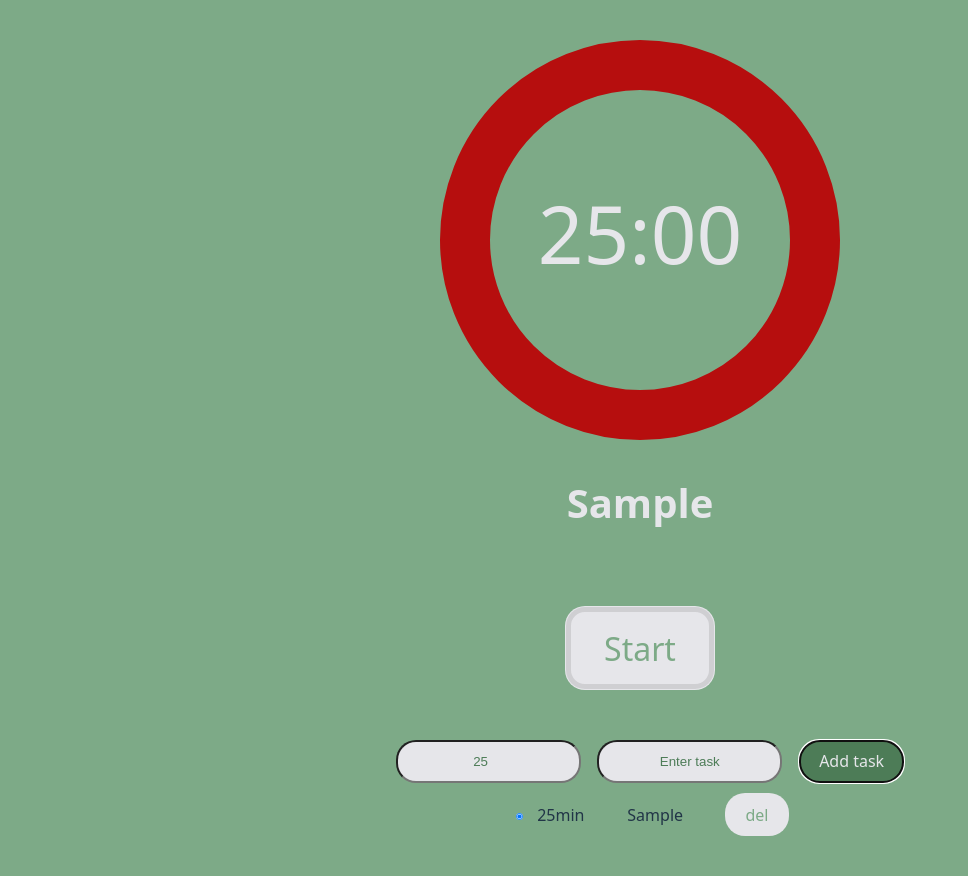
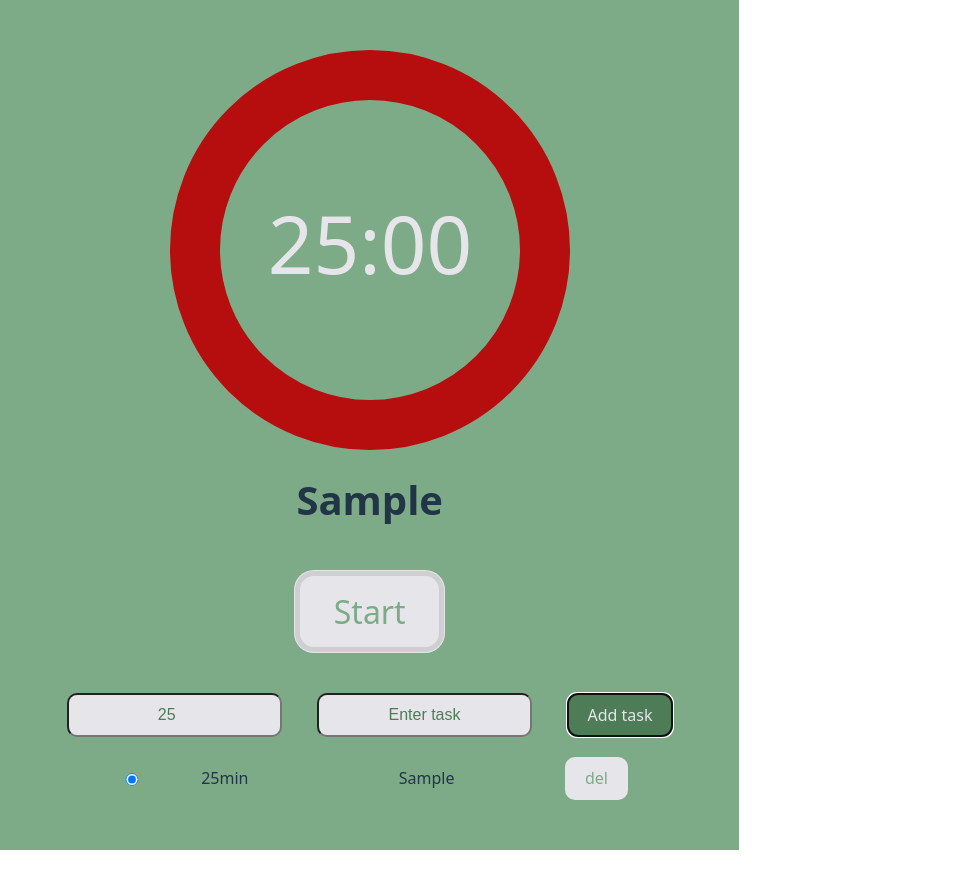
Before and after one commit to jiawu777/jia-timer, a React (Vite) app: page / in a window 1280 px wide. Both pictures are taken after typing "Sample" into the empty fields and a click on the button "Add task". Shown: the whole page, without its empty margins (0-968 px from the left). After the commit the page ends 850 px from the top, so only its background shows below. Built offline with nearby package versions, Linux system fonts and the light colour scheme.

Commit message:
feat/transtopomodoro Jia: 1. 修正SCSS BEM命名

```diff
--- a/src/components/Pomo.jsx
+++ b/src/components/Pomo.jsx
@@ -185,14 +185,14 @@ const Pomo = () => {
     }
 
       return(
-        <li key={`${item.id}`} className="pomo__taskListLI" >
-          <label className="pomo__taskListItem">
-            <input className="pomo__taskListItem pomo__taskListItem--radio" type="radio" name="listGroupRadio" value="" id=""
+        <li key={`${item.id}`} className="taskList__LI" >
+          <label className="taskList__label">
+            <input className="taskList__radio" type="radio" name="listGroupRadio" value="" id=""
             checked={userInfoRef.current.currentTaskId === item.id}
             onChange={()=>handleTaskSelection(item)}/>
-            <div className="pomo__taskListItem pomo__taskListItem--time">{item.time/60}min</div>
-            <div className="pomo__taskListItem pomo__taskListItem--task">{item.name}</div>
-            <button className="pomo__btn pomo__btn--delBtn" type="button"
+            <div className="taskList__time">{item.time/60}min</div>
+            <div className="taskList__taskName">{item.name}</div>
+            <button className="taskList__delBtn" type="button"
             onClick={handleTaskDeletion}>{delBtn}</button>
             </label>
         </li>
@@ -203,27 +203,27 @@ const child = userInfoRef.current?.tasks?.map(forMapTasks) ?? [];
 
   return (
     <div className={`pomo__wrapper ${timerSwitch ? 'pomo__wrapper--start' : ''}`}>
-      <div className="pomo__display">
+      <div className="display__wrapper">
         <CircularProgress
-          className="pomo__circular"
+          className="display__circular"
           timer={timer}
           timeInput={currentTask?.time||1500}
           size={CircularSize}
           strokeWidth={CircularStrokeWidth}
         ></CircularProgress>
-        <h2 className="pomo__currentTaskName">{currentTask?.name || 'Time to focus!'}</h2>
+        <h2 className="display__currentTaskName">{currentTask?.name || 'Time to focus!'}</h2>
       </div>
 
-      <div className="pomo__btn">
+      <div className="switch__wrapper">
         <button
-          className={`pomo__btn pomo__btn${timerSwitch ? '--pause' : '--start'}`}
+          className={`switch__timer ${timerSwitch ? 'switch__timer--pause' : 'switch__timer--start'}`}
           onClick={switchTimer}
         >
           {timerSwitch ? TimerStop : TimerStart}
         </button>
 
         <button
-          className={`pomo__btn ${timerSwitch ? 'pomo__btn--skip' : 'pomo__btn--hide'}`}
+          className={`switch__next ${timerSwitch ? 'switch__next--skip' : 'switch__next--hide'}`}
           onClick={nextTask}
         >
           {TimerSkip}
@@ -231,10 +231,10 @@ const child = userInfoRef.current?.tasks?.map(forMapTasks) ?? [];
 
       </div>
 
-      <div className={`"pomo__input" ${timerSwitch ? 'pomo__input--start' : ''}`}>
-        <form className="pomo__form">
+      <div className={`input__wrapper ${timerSwitch ? 'input__wrapper--start' : ''}`}>
+        <form className="input__form">
           <input
-            className="pomo__input pomo__input--time"
+            className="input__time"
             type="number"
             ref={timeInputRef}
             defaultValue={defaultTime}
@@ -242,25 +242,25 @@ const child = userInfoRef.current?.tasks?.map(forMapTasks) ?? [];
             required
           />
           <input
-            className="pomo__input pomo__input--task"
+            className="input__task"
             type="text"
             ref={taskInputRef}
             placeholder="Enter task"
             required
           />
           <button
-            className="pomo__btn pomo__btn--addTask"
+            className="input__addTaskBtn"
             onClick={handleTaskInput}
           >
             {addTaskBtn}
           </button>
         </form>
-        <div className="pomo__taskList">
-            <ul className="pomo__taskListUL">
+      </div>
+      <div className={`taskList__wrapper ${timerSwitch ? 'input__wrapper--start' : ''}`}>
+            <ul className="taskList__UL">
               {child}
             </ul>
-          </div>
-      </div>
+        </div>
     </div>
   );
 };
--- a/src/components/Pomo.scss
+++ b/src/components/Pomo.scss
@@ -1,130 +1,70 @@
 .pomo {
-    &__wrapper {
-      padding: 5vh 0px;
-      gap: 5vh;
-      width: 100vw;
+    &__wrapper{
+        display: flex;
+        flex-flow: column nowrap;
+        flex-grow: 1;
+        margin: 0px;
+        padding: 0px;
+        width: 100%;
         height: auto;
+        padding: 50px;
+        gap: 20px;
         background-color: #7daa87;
         display: flex;
-      flex-flow: column nowrap;
         justify-content: center;
         align-items: center;
         &--start{
         background-color: #FE4A49;
         }
     }
+  }
+.display {
+      &__wrapper{
+        display: flex;
+        flex-flow: column wrap;
+        justify-content: center;
+        align-items: center;
+        gap: 20px;
+      }
 
-    &__display {
+      &__circular{
         width: 100%;
         display: flex;
         align-items: center;
         justify-content: center;
         color: #E6E6EA;
         flex-flow: column nowrap;
-    }
-
-    &__circular{
         font-size: 20 rem;
       }
 
       &__currentTaskName{
         display: flex;
         justify-content: center;
-      max-width: 50%;
+        width: 50%;
         text-overflow: ellipsis;
         white-space: nowrap;
         font-size: 2.5rem;
         overflow: hidden;
-    }
-
-    &__input{
-      max-width: 50%;
-      display: flex;
-      flex-flow: column wrap;
-      text-align: center;
-      border-radius: 20px;
-
-      &--start{
-        display: none;
-      }
-      &--time{
-        background-color: #E6E6EA;
-        color: #4d7c57;
-      }
-      &--task{
-        background-color: #E6E6EA;
-        color: #4d7c57;
-      }
-      &::placeholder{
-        color: #4d7c57;
+        margin: 0px;
         }
   }
 
-    &__form{
-      width: 100%;
-      display: flex;
-      justify-content: space-around;
-      padding: 10px;
-      gap: 10px;
-    }
-
-    &__taskList{
-      display: flex;
-      justify-content: center;
-      height: auto;
-    }
-
-    &__taskListUL{
-      display: flex;
-      flex-direction: column;
-      padding: 0px 20px;
-      margin: 0px;
-      gap: 10px 0px;
-    }
-
-    &__taskListLI{
-      list-style: none;
-    }
-
-    &__taskListItem{
-      width: 100%;
-      overflow: hidden;
-      font-size: 1rem;
-      font-weight: 500;
-      align-items: center;
-      padding: 0px 10px;
-      gap:10px 10px;
-      display: flex;
-      justify-content: space-between;
-      flex-flow: row nowrap;
-      &--radio{
-        justify-content: center;
-        flex-basis: 5%;
-      }
-      &--time{
-        justify-content: center;
-        flex-basis: 20%;
-      }
-      &--task{
-        justify-content: center;
-        flex-basis: 70%;
-        text-overflow: ellipsis;
-        white-space: nowrap;
-      }
-    }
-
-    &__btn {
+.switch{
+    &__wrapper{
       display: flex;
       flex-flow: row nowrap;
-      font-size: 2rem;
-      border-radius: 20px;
       gap: 0px 10px;
-
+      padding: 20px 0px;
 
       @include mobile{
         font-size: 2.5rem;
         gap: 0px 20px;
       }
+    }
+
+    &__timer{
+      font-size: 2rem;
+      border-radius: 20px;
 
       &--start{
         box-shadow: 0px 0px 0px 5px
@@ -137,7 +77,9 @@
       &--pause{
         background-color: red;
       }
+    }
 
+    &__next{
       &--skip{
         display: flex;
         align-items: center;
@@ -148,18 +90,130 @@
       &--hide{
         display: none;
       }
+    }
+  }
 
-      &--delBtn{
+.input{
+      &__wrapper{
+        width: 100%;
+        display: flex;
+        justify-content: center;
+        align-items: center;
+        flex-flow: column wrap;
+        text-align: center;
+        border-radius: 20px;
+
+        &--start{
+          display: none;
+        }
+      }
+
+      &__form{
+        width: 100%;
+        display: flex;
+        justify-content: space-around;
+        gap: 2px;
+      }
+
+      &__time{
+      background-color: #E6E6EA;
+      color: #4d7c57;
+      display: flex;
+      text-align: center;
+      border-radius: 10px;
+      font-size: 1rem;
+        &::placeholder{
+          color: #4d7c57;
+        }
+      }
+
+      &__task{
+      background-color: #E6E6EA;
+      color: #4d7c57;
+      display: flex;
+      text-align: center;
+      border-radius: 10px;
+      font-size: 1rem;
+        &::placeholder{
+          color: #4d7c57;
+        }
+      }
+
+      &__addTaskBtn{
+        font-size: 1rem;
+        background-color:#4d7c57 ;
+        color:#E6E6EA;
+        border-radius: 10px;
+      }
+
+  }
+
+.taskList{
+      &__wrapper{
+        width: 100%;
+        padding: 0px;
+        margin:0px;
+        justify-content: center;
+        align-items: center;
+        &--start{
+          display: none;
+        }
+      }
+
+      &__UL{
+        display: flex;
+        width: 100%;
+        flex-direction: column;
+        gap: 10px 0px;
+        padding: 0px;
+        margin: 0px;
+      }
+
+      &__LI{
+      width: 100%;
+      list-style: none;
+      flex-grow:1;
+      }
+
+      &__label{
+        display: flex;
+        height: auto;
+        width: 100%;
+        overflow: hidden;
+        font-size: 1rem;
+        font-weight: 500;
+        align-items: center;
+        justify-content: center;
+        text-align: center;
+        gap:10px 10px;
+        flex-flow: row nowrap;
+      }
+
+      &__radio{
+        justify-content: center;
+        flex-basis: 5%;
+      }
+
+      &__time{
+        justify-content: center;
+        flex-basis: 20%;
+      }
+
+      &__taskName{
+        justify-content: center;
+        flex-basis: 50%;
+        max-width: 40%;
+        overflow: hidden;
+        text-overflow: ellipsis;
+        white-space: nowrap;
+      }
+
+      &__delBtn{
+        justify-content: center;
+        flex-basis: 10%;
         font-size: 1rem;
         background-color: #E6E6EA;
         color: #7daa87;
-
-      }
-
-      &--addTask{
-        font-size: 1rem;
-        background-color:#4d7c57 ;
-        color:#E6E6EA;
+        border-radius: 10px;
       }
   }
-  };
```
Lines whose indentation alone changed are shown as unchanged.
